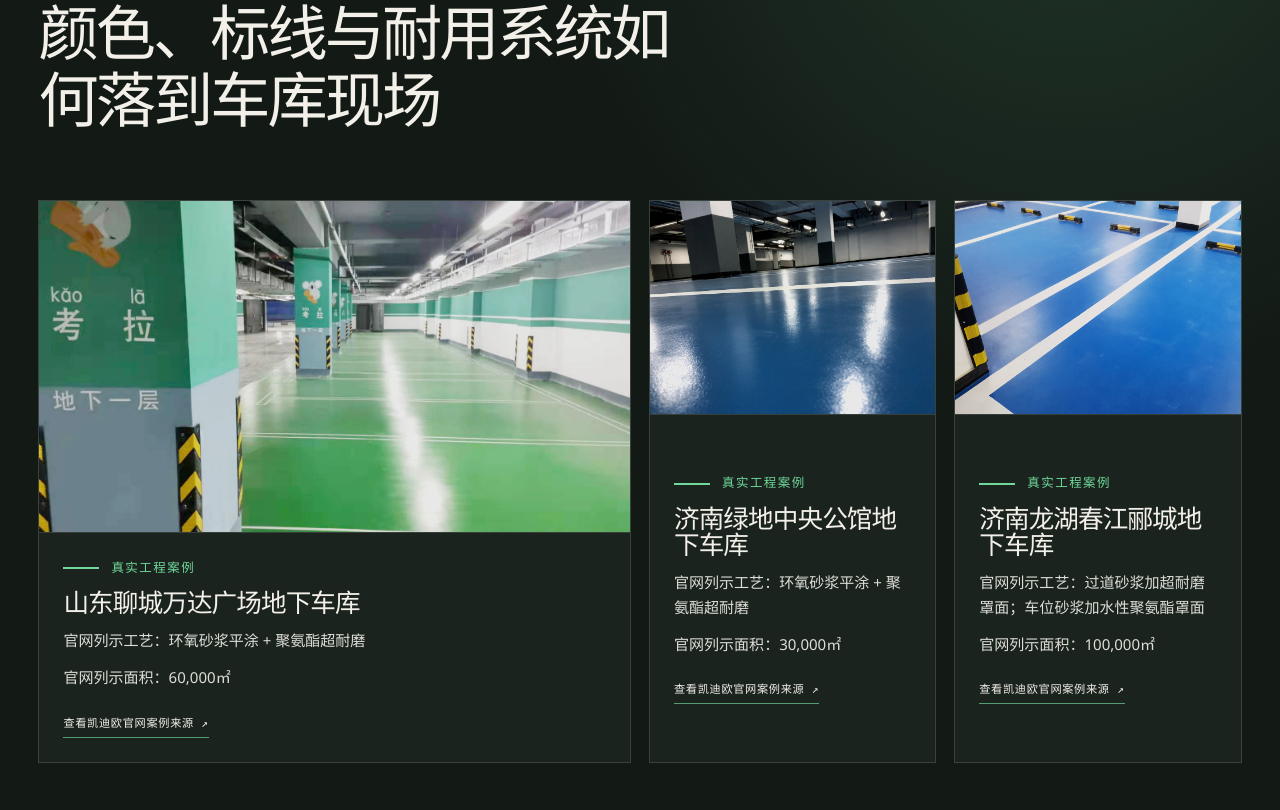
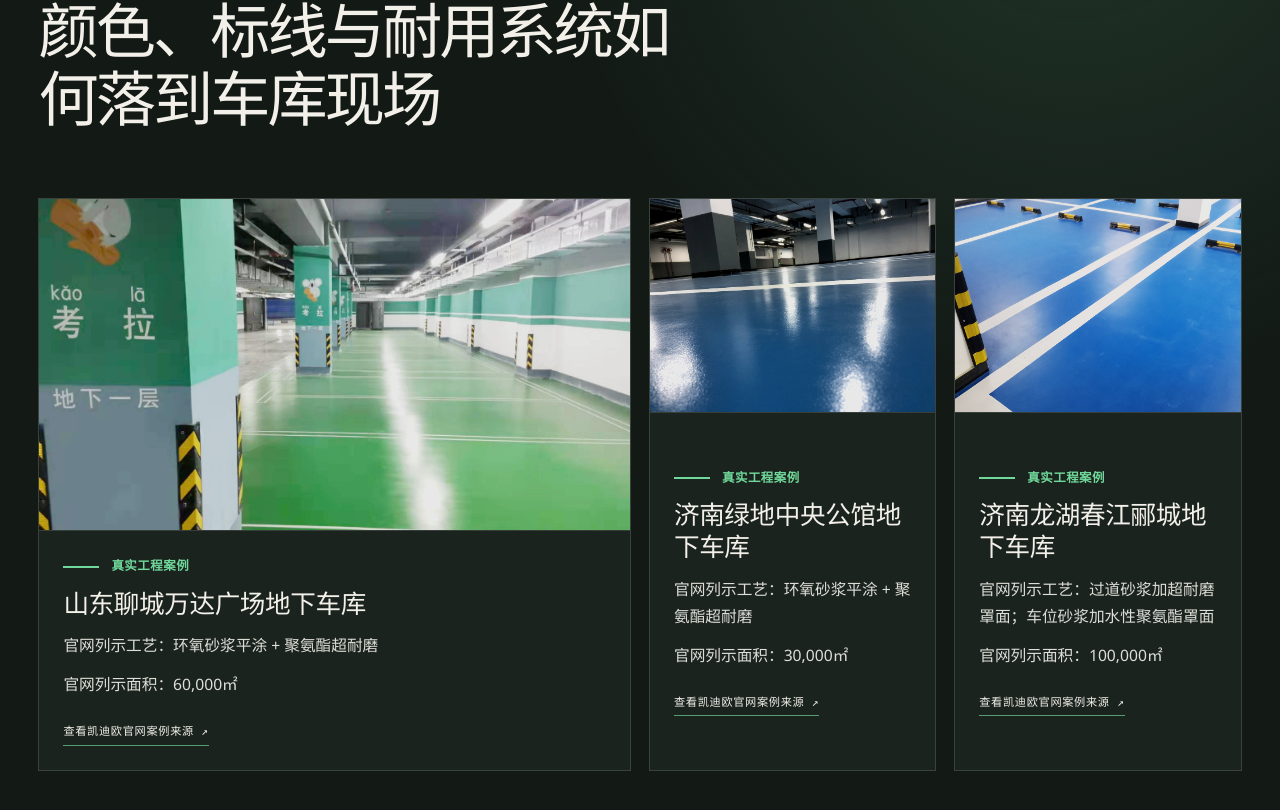
Before and after one commit to Lucas18015056264-hash/kaidiou-premium-site, a React (Vite) app: page / in a window 1280 px wide. Shown: the part 3683-4493 px from the top of the page. Built offline with nearby package versions, Linux system fonts and the light colour scheme; no server answers.

Commit message:
Improve KDO card reading rhythm

```diff
--- a/src/styles/v2.css
+++ b/src/styles/v2.css
@@ -88,6 +88,7 @@
 
 .product-card p {
   color: var(--color-concrete);
+  line-height: 1.7;
 }
 
 .product-card ul {
@@ -395,19 +396,24 @@
 .kdo-case-card__copy .eyebrow {
   margin: 0;
   color: var(--color-nano);
+  font-family: var(--font-body);
+  font-weight: 600;
+  letter-spacing: 0.04em;
 }
 
 .kdo-case-card h3 {
   margin: 0;
   color: var(--color-mineral);
   font-size: clamp(1.35rem, 2vw, 2.05rem);
+  letter-spacing: -0.015em;
+  line-height: 1.24;
 }
 
 .kdo-case-card__copy > p:not(.eyebrow) {
   margin: 0;
   color: color-mix(in srgb, var(--color-mineral) 76%, var(--color-concrete));
-  font-size: 0.94rem;
-  line-height: 1.65;
+  font-size: 0.98rem;
+  line-height: 1.72;
 }
 
 .kdo-case-card__source {
```
Also changed, not shown: .superpowers/sdd/task-2-report.md (added), 1 other file (tests, documents, lock files or other folders).
